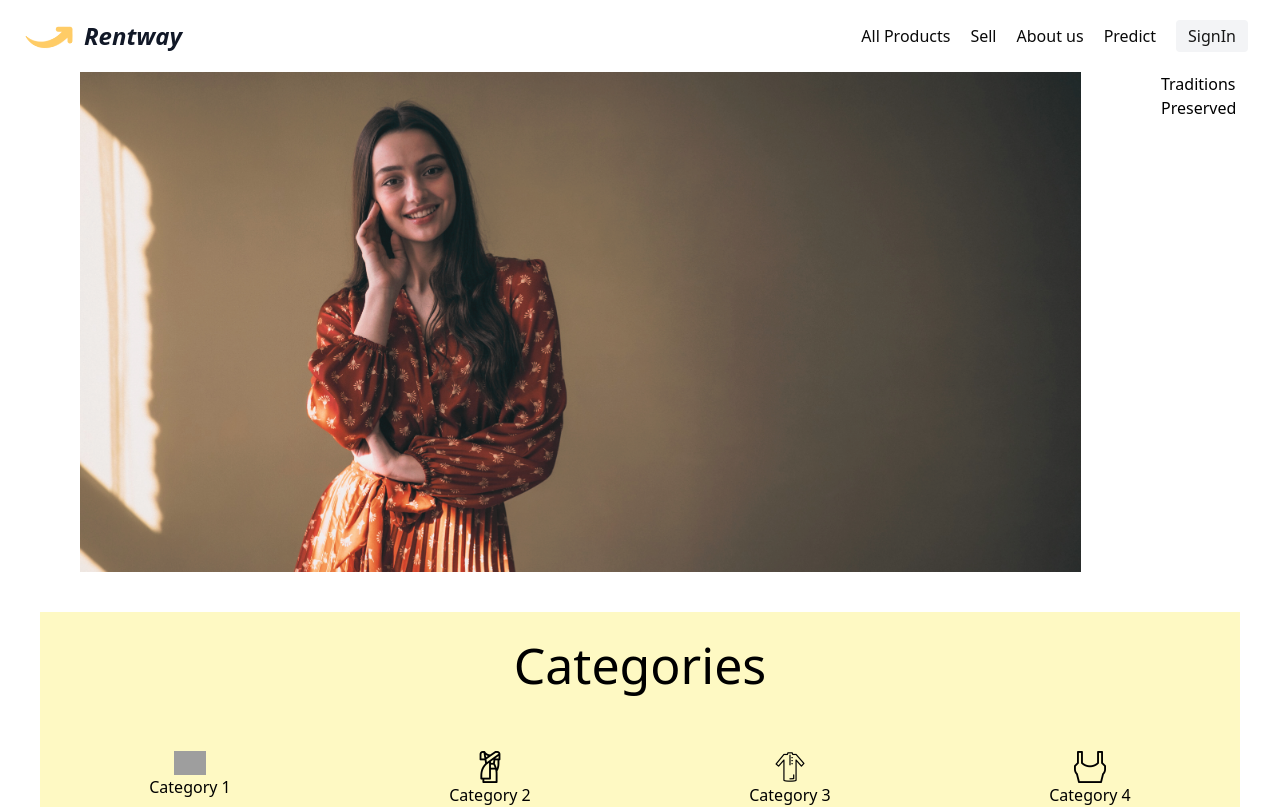
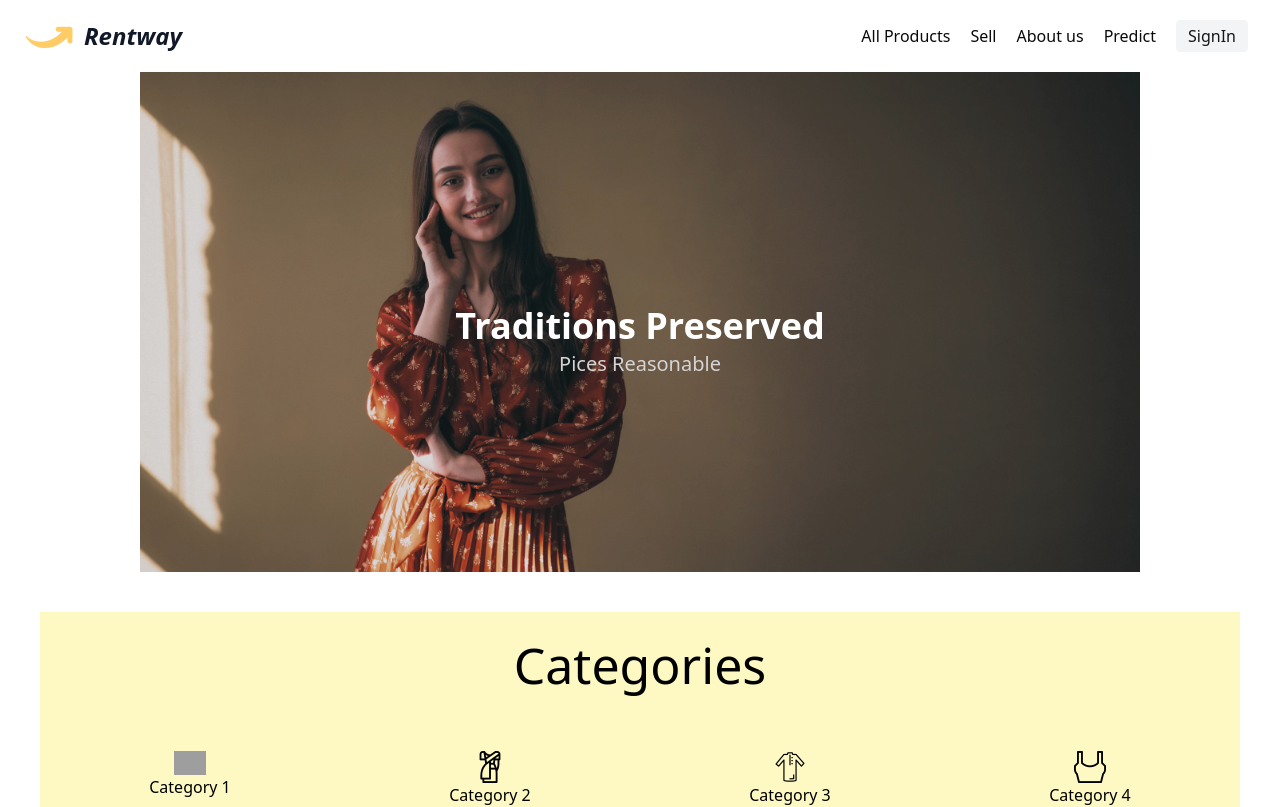
Before and after one commit to arushpanwar/bechdey, a Next.js app: page / in a window 1280 px wide. Shown: the top 807 px of the page. Built offline with nearby package versions, Linux system fonts and the light colour scheme; grey boxes are pictures that could not be loaded.

Commit message:
aise hi masti

```diff
--- a/components/Hero.tsx
+++ b/components/Hero.tsx
@@ -4,7 +4,10 @@ const Hero = () => {
   return (
     <div className=" relative flex justify-center">
       <img src="/banner1.png" alt="banner1" className="banner px-20  h-[500px] " />
-      <p classNamez="absolute inset-0 flex items-center justify-center text-center text-4xl font-semibold  text-white">Traditions Preserved</p>
+      <p className="absolute inset-0 top-10 flex items-center justify-center text-center ">
+        <div className="flex flex-col"> <span className='text-4xl font-semibold mb-1  text-white'>Traditions Preserved</span><span       className='text-xl font-medium text-neutral-300'>Pices Reasonable</span>
+        </div>
+         </p>
     </div>
   )
 }
```
Also changed, not shown: public/banner1.jpg (deleted), public/banner1.png.
